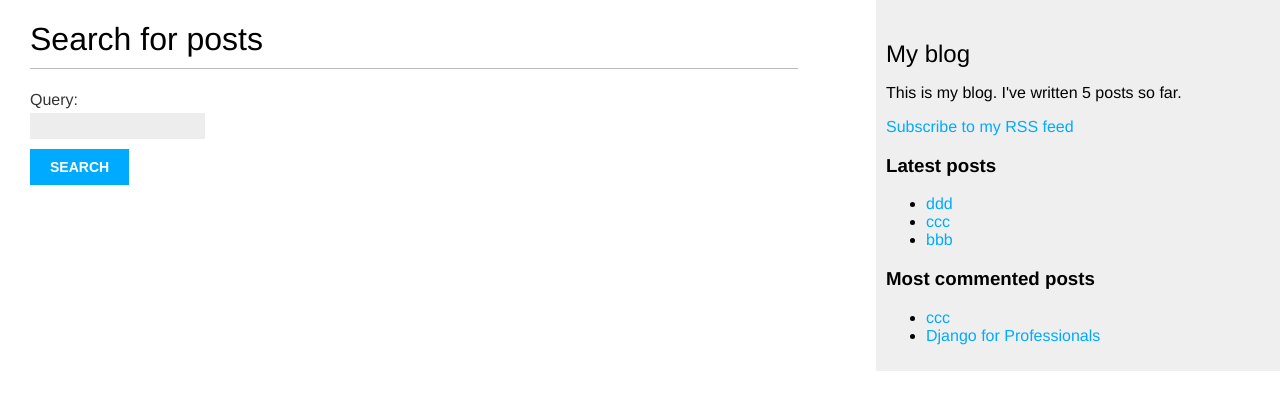
After one commit to renanmouraf/mysite, a Django app: page /blog/search/ in a window 1280 px wide. The commit adds this page. Shown: the top 410 px of the page. Run offline with Django 3.2, Linux system fonts and the light colour scheme; data comes from the database, SQL or seed files in the repository; both versions use the stored data as it was after the commit; parts of the project's set-up code (start-up, migrations or seed data) failed here and were passed over.

Commit message:
sitemap rss and search with postgres

```diff
--- a/blog/forms.py
+++ b/blog/forms.py
@@ -12,3 +12,6 @@ class CommentForm(forms.ModelForm):
     class Meta:
         model = Comment
         fields = ('name', 'email', 'body')
+
+class SearchForm(forms.Form):
+    query = forms.CharField()
--- a/blog/templates/blog/base.html
+++ b/blog/templates/blog/base.html
@@ -14,6 +14,9 @@
   <div id="sidebar">
     <h2>My blog</h2>
     <p>This is my blog. I've written {% total_posts %} posts so far.</p>
+    <p>
+      <a href="{% url "blog:post_feed" %}">Subscribe to my RSS feed</a>
+    </p>
     <h3>Latest posts</h3>
     {% show_latest_posts 3 %}
 
--- /dev/null
+++ b/blog/templates/blog/post/search.html
@@ -0,0 +1,26 @@
+{% extends "blog/base.html" %}
+{% load blog_tags %}
+{% block title %}Search{% endblock %}
+{% block content %}
+  {% if query %}
+    <h1>Posts containing "{{ query }}"</h1>
+    <h3>
+      {% with results.count as total_results %}
+        Found {{ total_results }} result{{ total_results|pluralize }}
+      {% endwith %}
+    </h3>
+    {% for post in results %}
+      <h4><a href="{{ post.get_absolute_url }}">{{ post.title }}</a></h4>
+      {{ post.body|markdown|truncatewords_html:5 }}
+    {% empty %}
+      <p>There are no results for your query.</p>
+    {% endfor %}
+    <p><a href="{% url "blog:post_search" %}">Search again</a></p>
+  {% else %}
+    <h1>Search for posts</h1>
+    <form method="get">
+      {{ form.as_p }}
+      <input type="submit" value="Search">
+    </form>
+  {% endif %}
+{% endblock %}
--- a/blog/urls.py
+++ b/blog/urls.py
@@ -1,5 +1,7 @@
 from django.urls import path
 from . import views
+from .feeds import LatestPostsFeed
+
 app_name = 'blog'
 urlpatterns = [
     # post views
@@ -12,4 +14,6 @@ urlpatterns = [
          views.post_share, name='post_share'),
     path('tag/<slug:tag_slug>/',
      views.post_list, name='post_list_by_tag'),
+    path('feed/', LatestPostsFeed(), name='post_feed'),
+    path('search/', views.post_search, name='post_search'),
 ]
--- a/blog/views.py
+++ b/blog/views.py
@@ -3,9 +3,10 @@ from django.shortcuts import render, get_object_or_404
 from .models import Post, Comment
 from django.core.paginator import Paginator, EmptyPage, PageNotAnInteger
 from django.views.generic import ListView
-from .forms import EmailPostForm, CommentForm
+from .forms import EmailPostForm, CommentForm, SearchForm
 from django.core.mail import send_mail
 from taggit.models import Tag
+from django.contrib.postgres.search import SearchVector, SearchQuery, SearchRank
 
 """ class PostListView(ListView):
     queryset = Post.published.all()
@@ -94,3 +95,25 @@ def post_share(request, post_id):
     return render(request, 'blog/post/share.html', {'post': post,
                                                     'form': form,
                                                     'sent': sent})
+
+def post_search(request):
+    form = SearchForm()
+    query = None
+    results = []
+    if 'query' in request.GET:
+        form = SearchForm(request.GET)
+        if form.is_valid():
+            query = form.cleaned_data['query']
+            search_vector = SearchVector('title', weight='A') + \
+                SearchVector('body', weight='B')
+            search_query = SearchQuery(query)
+            results = Post.published.annotate(
+              search=search_vector,
+              rank=SearchRank(search_vector, search_query)
+          ).filter(rank__gte=0.3).order_by('-rank')
+
+    return render(request,
+                  'blog/post/search.html',
+                  {'form': form,
+                   'query': query,
+                   'results': results})
--- a/mysite/urls.py
+++ b/mysite/urls.py
@@ -15,8 +15,16 @@ Including another URLconf
 """
 from django.contrib import admin
 from django.urls import path, include
+from django.contrib.sitemaps.views import sitemap
+from blog.sitemaps import PostSitemap
+
+sitemaps = {
+    'posts': PostSitemap,
+}
 
 urlpatterns = [
     path('admin/', admin.site.urls),
     path('blog/', include('blog.urls', namespace='blog')),
+    path('sitemap.xml', sitemap, {'sitemaps': sitemaps},
+         name='django.contrib.sitemaps.views.sitemap'),
 ]
```
Also changed, not shown: blog/feeds.py (added, +15 -0 lines), blog/sitemaps.py (added, +10 -0 lines), mysite/settings.py (+15 -2 lines), db.sqlite3.
